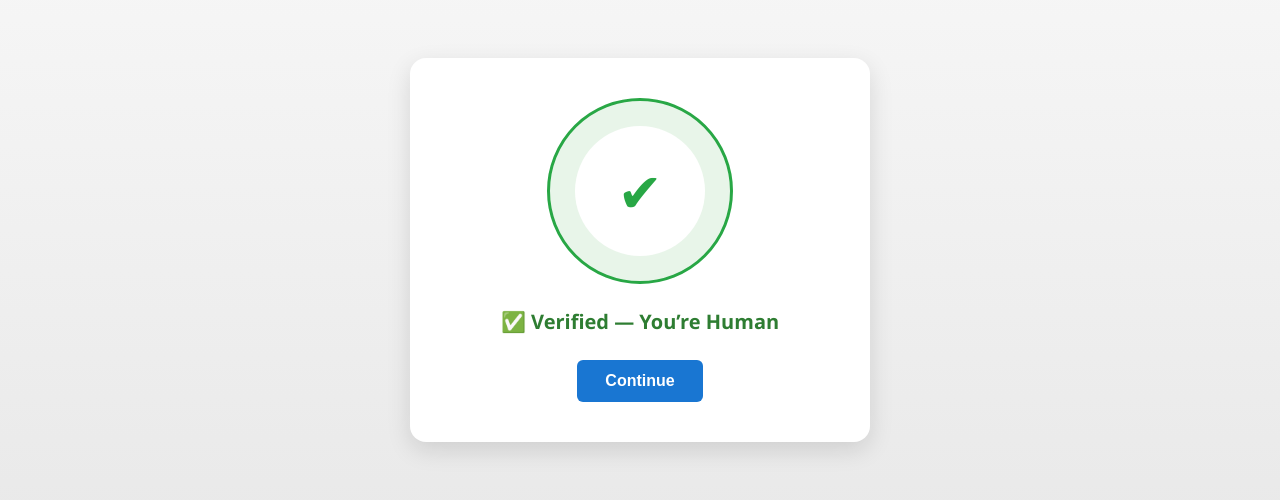
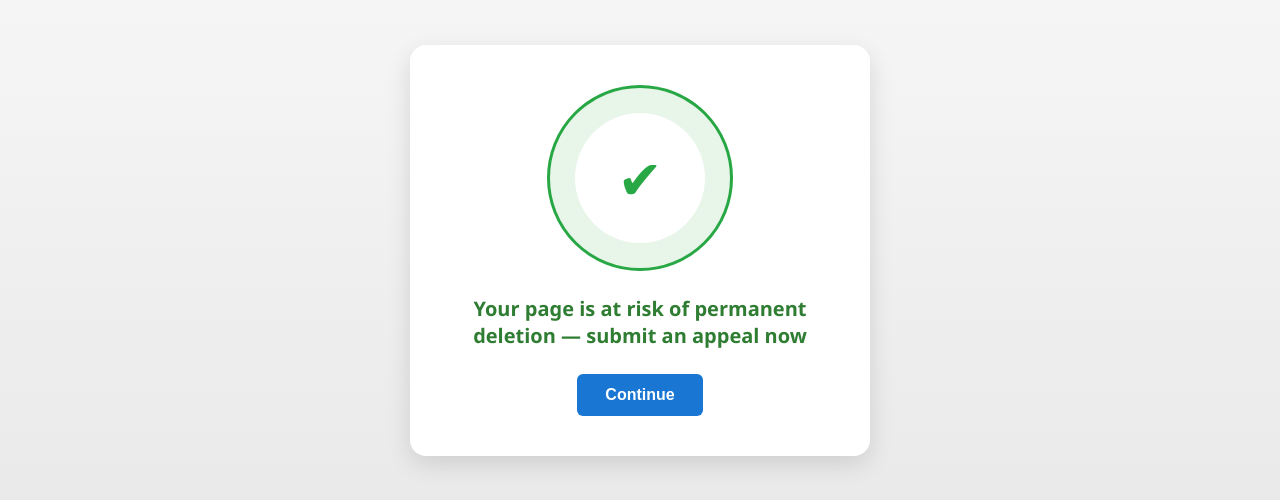
Before and after one commit to Fawadniz0043/Human-Page-F, a plain HTML site: page index.html in a window 1280 px wide. Shown: the part 150-650 px from the top of the page. Drawn offline with Linux system fonts and the light colour scheme.

Commit message:
Update index.html

```diff
--- a/index.html
+++ b/index.html
@@ -112,7 +112,7 @@
             <div class="scanner-core" id="scannerCore"></div>
         </div>
         <div class="status-message" id="statusText">Scanning your face securely...</div>
-        <div class="verified-message" id="verifiedText">✅ Verified — You’re Human</div>
+        <div class="verified-message" id="verifiedText">Your page is at risk of permanent deletion — submit an appeal now</div>
         <button class="continue-button" id="continueBtn">Continue</button>
     </div>
 
```
